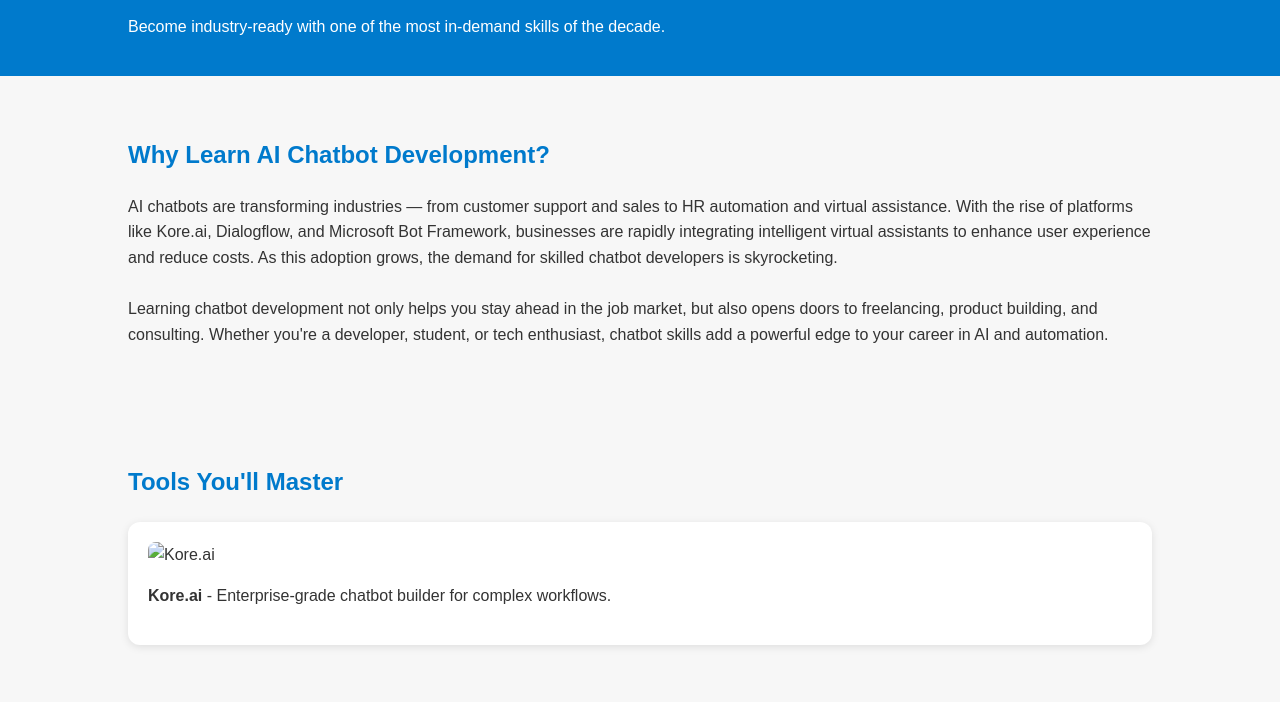
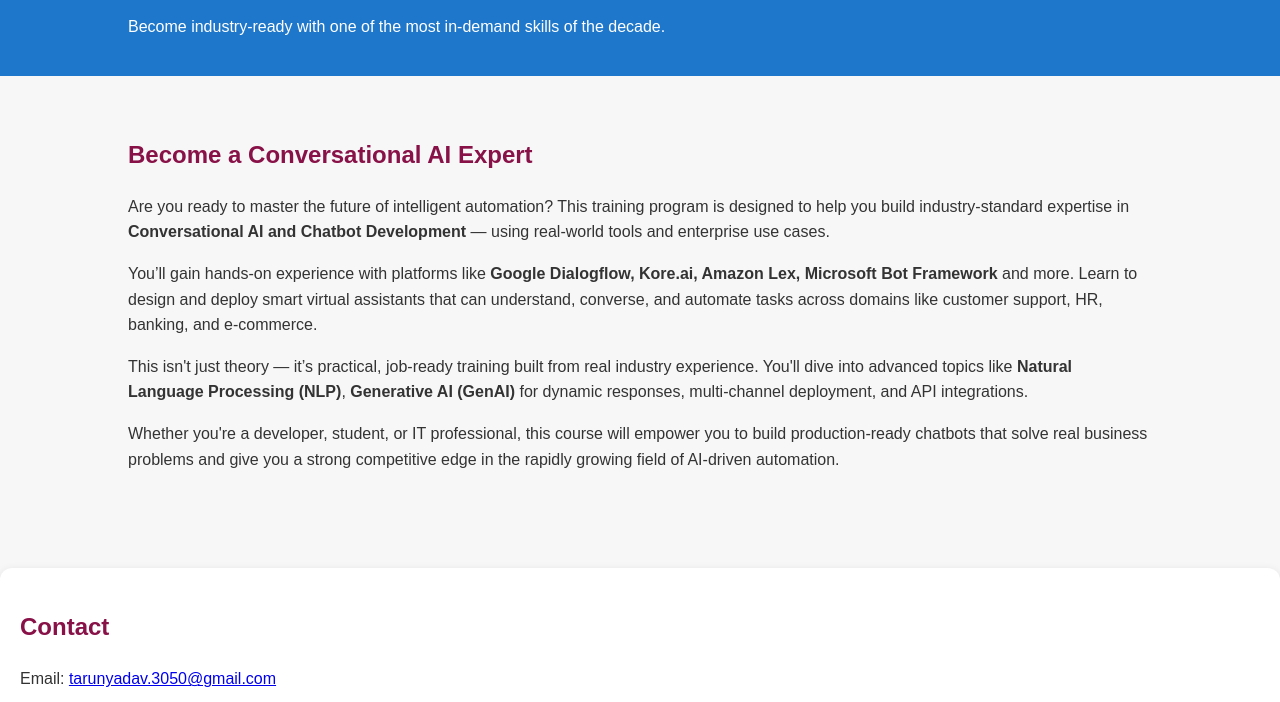
Before and after one commit to tarunqwerty/nextgenai-site, a plain HTML site: page index.html in a window 1280 px wide. Shown: the part 100-802 px from the top of the page. Drawn offline with Linux system fonts and the light colour scheme.

Commit message:
index.html

```diff
--- a/index.html
+++ b/index.html
@@ -6,12 +6,11 @@
   <title>AI Chatbot Developer Course</title>
   <style>
     body { font-family: Arial, sans-serif; margin: 0; padding: 0; line-height: 1.6; background: #f7f7f7; color: #333; }
-    header, footer { background: #007acc; color: white; padding: 20px 10%; }
+    header, footer { background: #1e77ca; color: white; padding: 20px 10%; }
     section { padding: 40px 10%; }
-    h1, h2 { color: #007acc; }
+    h1, h2 { color: #881148; }
     .tool-grid { display: grid; grid-template-columns: repeat(auto-fit, minmax(250px, 1fr)); gap: 20px; margin-top: 20px; }
     .tool-box { background: white; padding: 20px; border-radius: 12px; box-shadow: 0 2px 8px rgba(0,0,0,0.1); }
-    .tool-box img { width: 100%; height: auto; border-radius: 8px; }
     .contact { margin-top: 40px; padding: 20px; background: white; border-radius: 12px; box-shadow: 0 2px 8px rgba(0,0,0,0.1); }
     a.whatsapp-link img { width: 48px; vertical-align: middle; }
   </style>
@@ -24,30 +23,38 @@
 </header>
 
 <section>
-  <h2>Why Learn AI Chatbot Development?</h2>
-  <p>AI chatbots are transforming industries — from customer support and sales to HR automation and virtual assistance. With the rise of platforms like Kore.ai, Dialogflow, and Microsoft Bot Framework, businesses are rapidly integrating intelligent virtual assistants to enhance user experience and reduce costs. As this adoption grows, the demand for skilled chatbot developers is skyrocketing.
-  <br><br>
-  Learning chatbot development not only helps you stay ahead in the job market, but also opens doors to freelancing, product building, and consulting. Whether you're a developer, student, or tech enthusiast, chatbot skills add a powerful edge to your career in AI and automation.</p>
-</section>
-
-<section>
-  <h2>Tools You'll Master</h2>
-  <div class="tool-grid">
-    <div class="tool-box">
-      <img src="tool1.jpg" alt="Kore.ai">
-      <p><strong>Kore.ai</strong> - Enterprise-grade chatbot builder for complex workflows.</p>
-    </div>
-
-  </div>
-</section>
+    <h2>Become a Conversational AI Expert</h2>
+    <p>
+      Are you ready to master the future of intelligent automation? This training program is designed to help you build
+      industry-standard expertise in <strong>Conversational AI and Chatbot Development</strong> — using real-world
+      tools and enterprise use cases.
+    </p>
+    <p>
+      You’ll gain hands-on experience with platforms like <strong>Google Dialogflow, Kore.ai, Amazon Lex,
+      Microsoft Bot Framework</strong> and more. Learn to design and deploy smart virtual assistants that can understand,
+      converse, and automate tasks across domains like customer support, HR, banking, and e-commerce.
+    </p>
+    <p>
+      This isn't just theory — it’s practical, job-ready training built from real industry experience. You'll dive into
+      advanced topics like <strong>Natural Language Processing (NLP)</strong>, <strong>Generative AI (GenAI)</strong>
+      for dynamic responses, multi-channel deployment, and API integrations.
+    </p>
+    <p>
+      Whether you're a developer, student, or IT professional, this course will empower you to build
+      production-ready chatbots that solve real business problems and give you a strong competitive edge
+      in the rapidly growing field of AI-driven automation.
+    </p>
+  </section>
 
 
 <section class="contact">
   <h2>Contact</h2>
   <p>Email: <a href="mailto:tarunyadav.3050@gmail.com">tarunyadav.3050@gmail.com</a></p>
-  <p>Phone/WhatsApp: <a href="https://wa.me/919868761084?text=Hi!%20Please%20call%20me%20back%2C%20I%20want%20to%20know%20more%20about%20this%20course!" target="_blank" class="whatsapp-link">
-    <img src="https://img.icons8.com/color/48/000000/whatsapp--v1.png" alt="Chat on WhatsApp"/>
-  </a></p>
+  <p>Phone/WhatsApp:
+    <a href="https://wa.me/919868761084?text=Hi!%20Please%20call%20me%20back%2C%20I%20want%20to%20know%20more%20about%20this%20course!" target="_blank" class="whatsapp-link">
+      <img src="https://img.icons8.com/color/48/000000/whatsapp--v1.png" alt="Chat on WhatsApp"/>
+    </a>
+  </p>
 </section>
 
 <footer>
```
